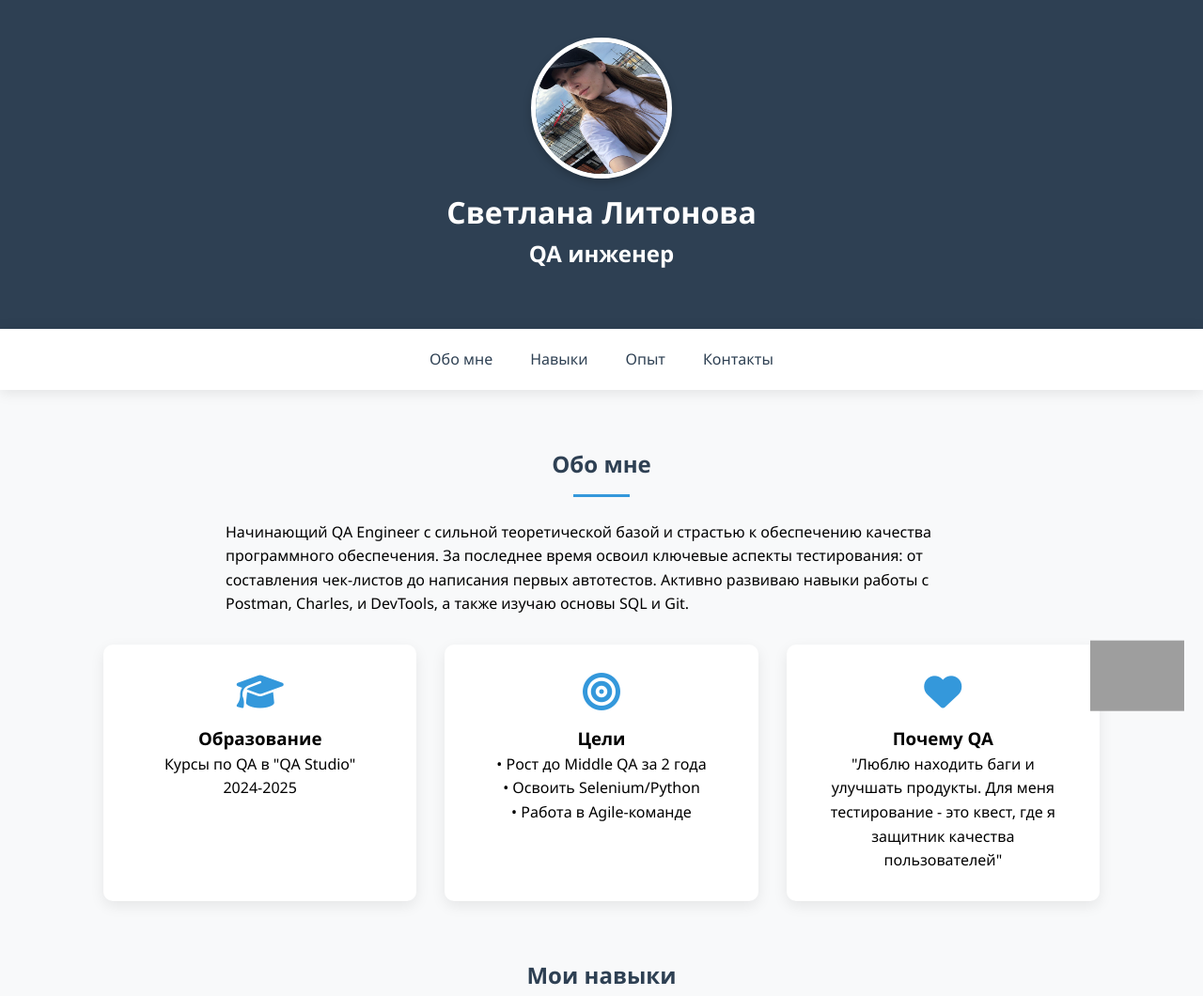
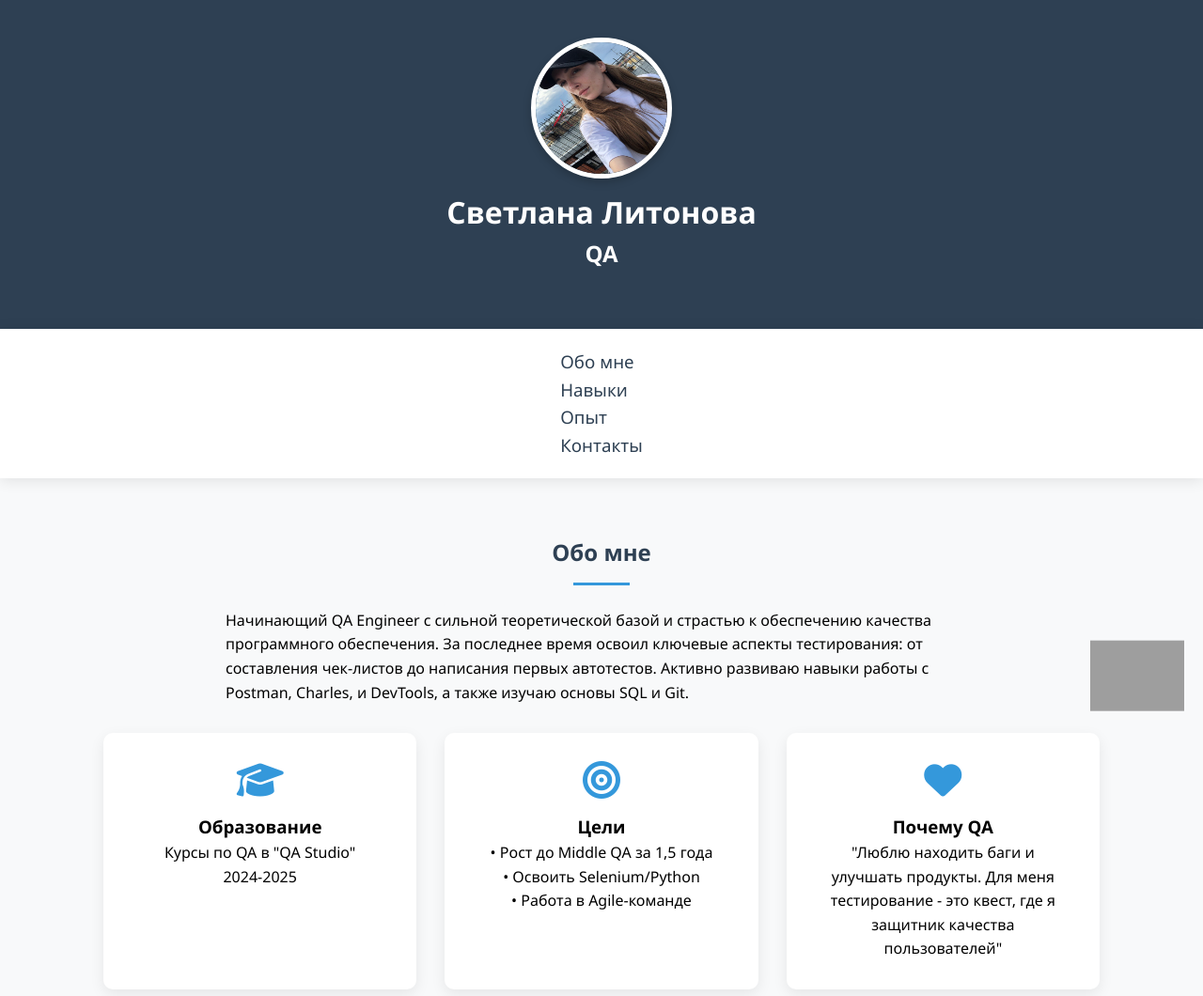
Before and after one commit to slitonova/slitonova.github.io, a plain HTML site: page index.html in a window 1280 px wide. Shown: the top 1060 px of the page at 94% size. Drawn offline with Linux system fonts and the light colour scheme; grey boxes are pictures that could not be loaded.

Commit message:
Мелкие правки

```diff
--- a/index.html
+++ b/index.html
@@ -13,7 +13,7 @@
         <div class="container">
             <h1>Светлана Литонова</h1>
             <h2>
-                <p> QA инженер</p>
+                <p>QA</p>
             </h2>
         </div>
 
@@ -25,10 +25,12 @@
 
         <div class="container">
             <ul class="nav-links">
+                <h3>
                 <li><a href="#about">Обо мне</a></li>
                 <li><a href="#skills">Навыки</a></li>
                 <li><a href="#experience">Опыт</a></li>
                 <li><a href="#contact">Контакты</a></li>
+            </h3>
             </ul>
         </div>
     </nav>
@@ -53,7 +55,7 @@
                     <div class="skill-card">
                         <i class="fas fa-bullseye skill-icon"></i>
                         <h3>Цели</h3>
-                        <p>• Рост до Middle QA за 2 года<br>• Освоить Selenium/Python<br>• Работа в Agile-команде</p>
+                        <p>• Рост до Middle QA за 1,5 года<br>• Освоить Selenium/Python<br>• Работа в Agile-команде</p>
                     </div>
 
                     <div class="skill-card">
```
